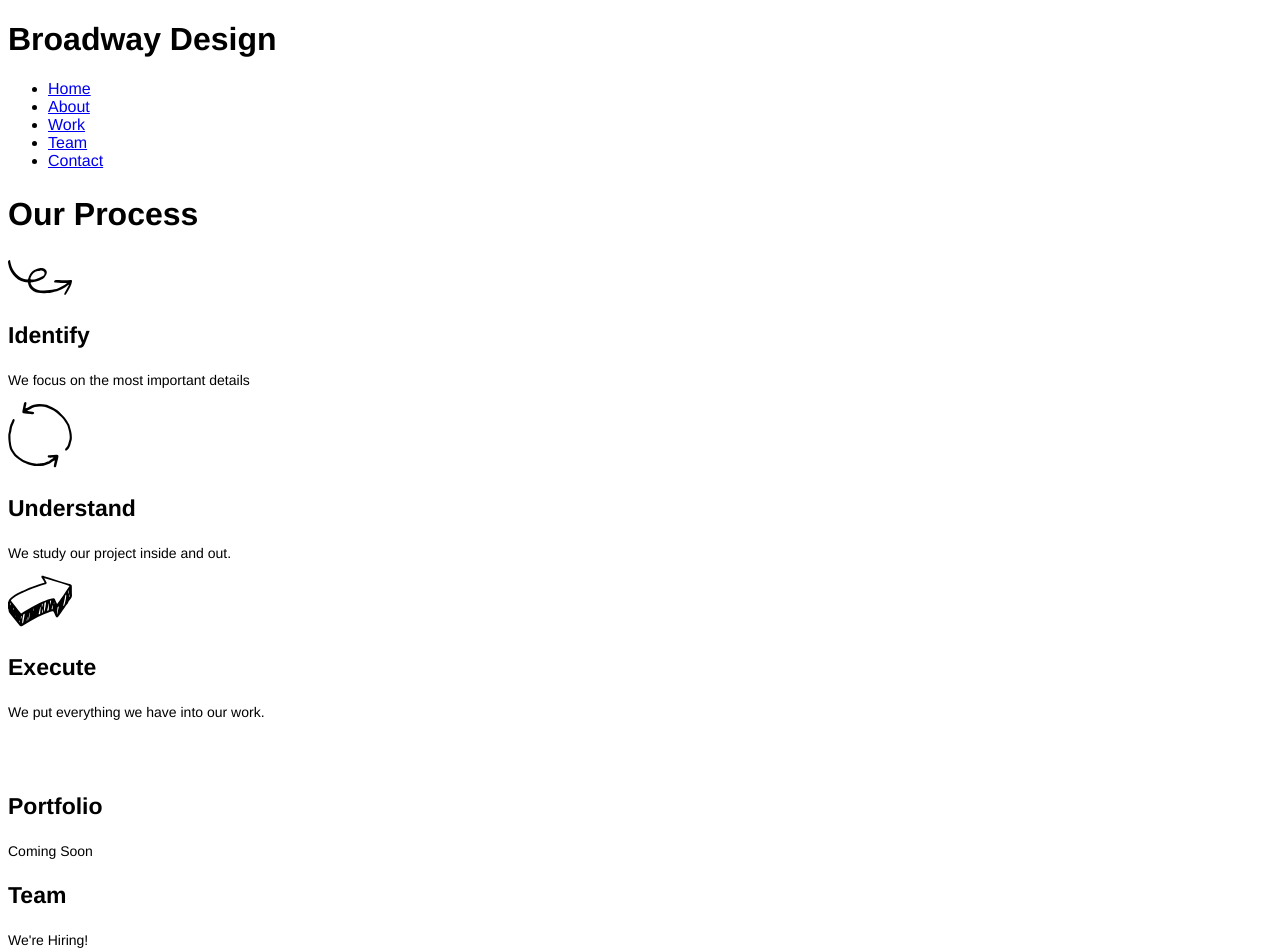
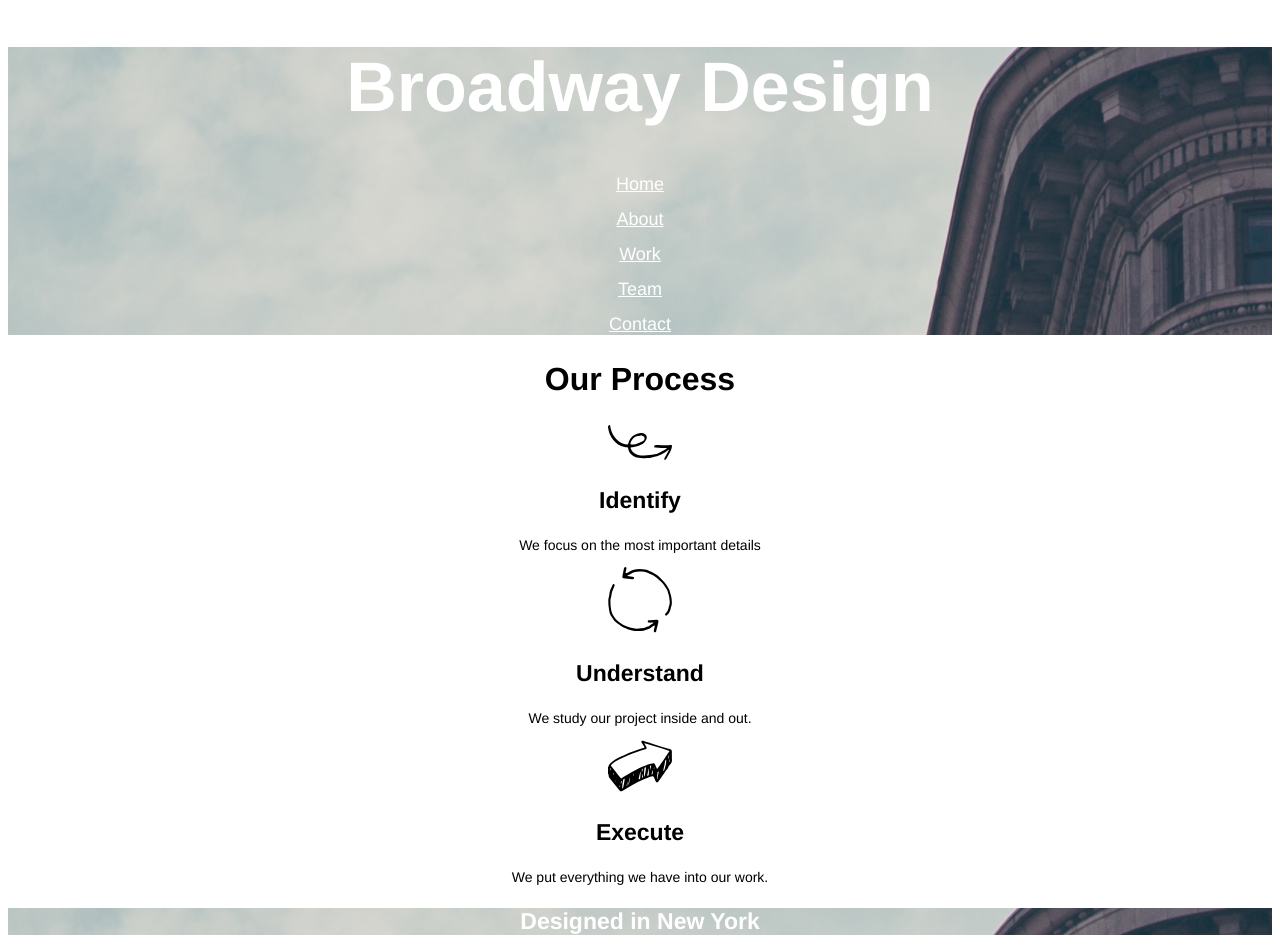
Before and after one commit to Mishyl/Broadway, a plain HTML site: page index.html in a window 1280 px wide. Shown: the top 951 px of the page. Drawn offline with Linux system fonts and the light colour scheme.

Commit message:
Add corrected css and html

```diff
--- a/index.html
+++ b/index.html
@@ -2,23 +2,17 @@
 <html>
   <head>
     <title>Broadway Design</title>
-    <link
-      href="./resources/css/style.css"
-      type="text/css"
-      rel="stylesheet">
+    <link rel="stylesheet" type="text/css" href="resources/css/style.css">
   </head>
   <body>
 <div class="home">
     <h1>Broadway Design</h1>
-    <nav>
-      <ul>
-        <li><a href="#home">Home</a></li>
-        <li><a href="#about">About</a></li>
-        <li><a href="#work">Work</a></li>
-        <li><a href="#team">Team</a></li>
-        <li><a href="#contact">Contact</a></li>
-      </ul>
-    </nav>
+        <p><a class="nav" href="#home">Home</a></p>
+        <p><a class="nav" href="#about">About</a></p>
+        <p><a class="nav" href="#work">Work</a></p>
+        <p><a class="nav" href="#team">Team</a></p>
+        <p><a class="nav" href="#contact">Contact</a></p>
+
   </div>
 
   <!--Company Values!-->
--- a/resources/css/style.css
+++ b/resources/css/style.css
@@ -1,15 +1,18 @@
 body{
-  text-align: centered;
-  font-family: Helvetica;
+  text-align: center;
+  font-family: helvetica;
 }
-
 .home{
-  background-image:url('resources/images/the-flatironbuilding.png');
-  font-size: 18px
+  background-image: url("../images/the-flatiron-building.png");
+}
+.nav{
   color:white;
+  font-size: 18px;
 }
 h1{
-  font-weight:bold;
+  font-size: 70px;
+  font-weight: bold;
+  color:white;
 }
 h2{
   font-size: 32px;
@@ -23,14 +26,14 @@ p{
   font-size: 14px;
 }
 .worktitle{
+  background-image: url("../images/the-flatiron-building.png");
   font-size: 23px;
   font-weight: bold;
+  color:white;
+}
+#footer{
+  font-size: 11px;
+  text-align: left;
   color: white;
-  background-image:url("./resources/images/the-flatiron-building.png");
+  background-color: dimgray;
 }
-.footer{
-  font-size:11px;
-  color:white;
-  background-color:dimgray;
-  text-align: left;
-}
```
Also changed, not shown: 1 other file.
